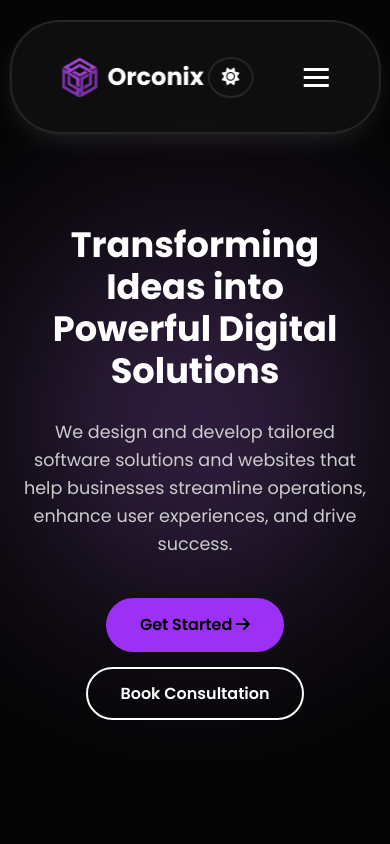
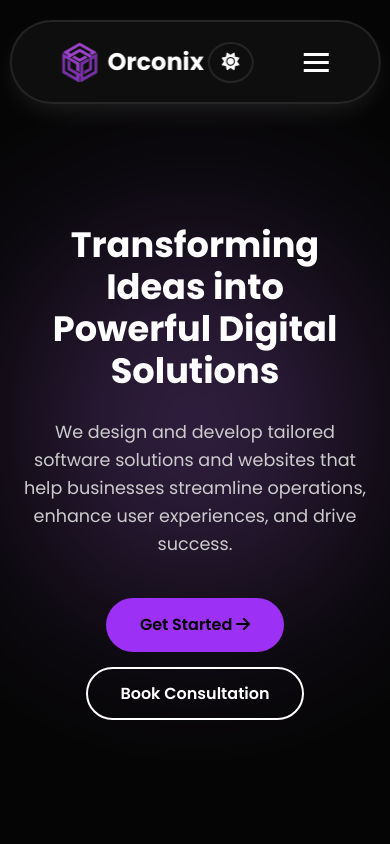
Before and after one commit to prathamk1483/orconix-website, a plain HTML site: page index.html in a window 390 px wide. Shown: the top 844 px of the page. Drawn offline with Linux system fonts and the light colour scheme.

Commit message:
Fixed the navbar height on mobile

```diff
--- a/style.css
+++ b/style.css
@@ -251,6 +251,7 @@ select.dropdown {
 }
 
 @media (max-width: 768px) {
+    .nav-container{ height: 50px; }
     .navbar { width: 95%; padding: 15px 10px; }
     .hamburger { display: block; margin-left: 20px; }
     .nav-links {
```
